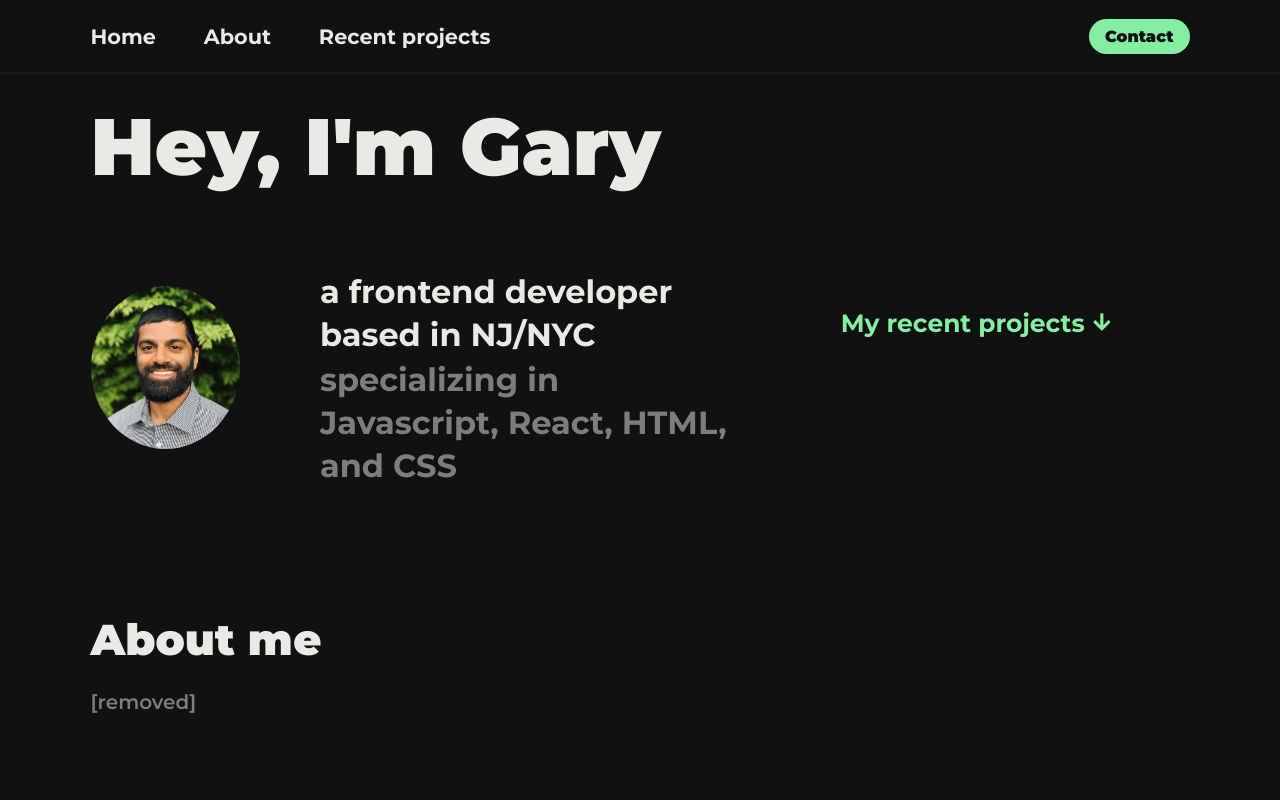
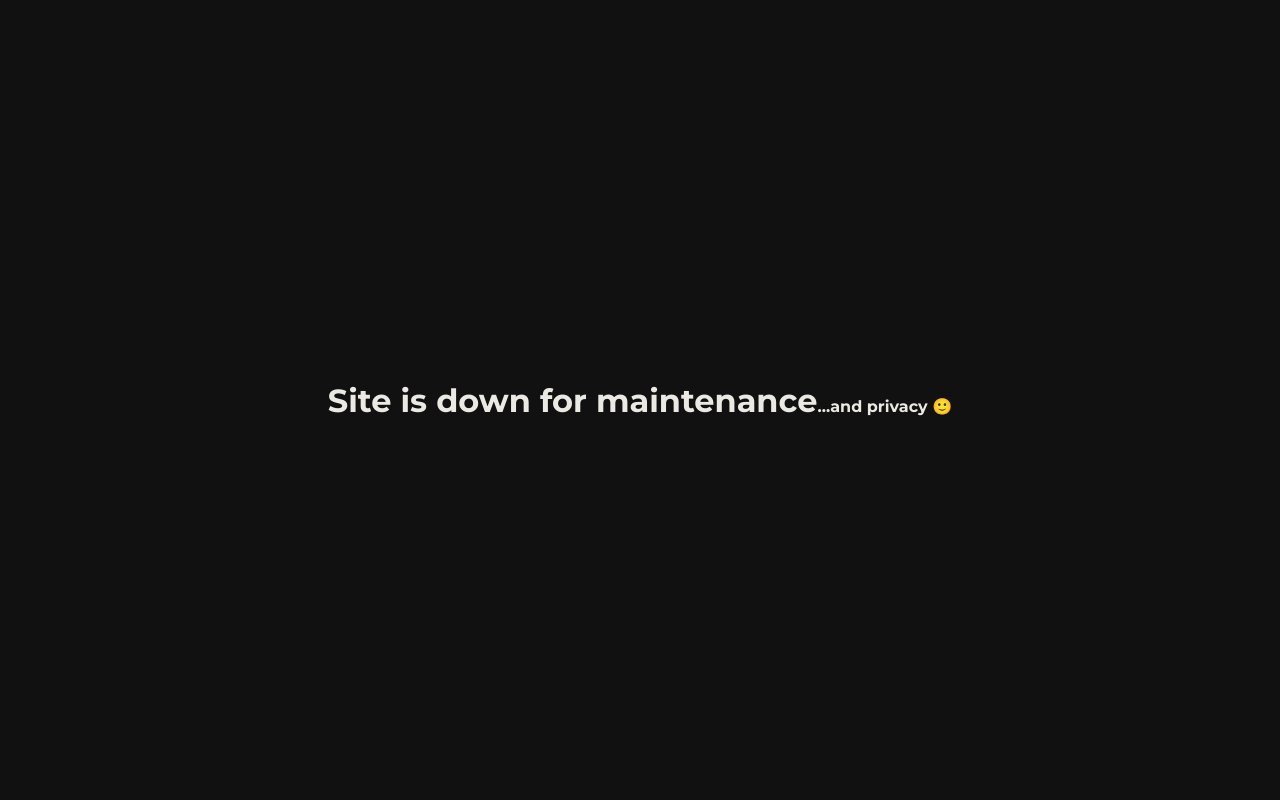
Before and after one commit to gare-Ware/garyk-portfolio, a JavaScript app: page / in a window 1280 px wide. Shown: the top 800 px of the page. Built offline with nearby package versions, Linux system fonts and the light colour scheme; the HTML template or start-up script is replaced by a standard one.

Commit message:
message for privacy

```diff
--- a/src/App.js
+++ b/src/App.js
@@ -1,8 +1,8 @@
-import Navbar from "./Components/Navbar";
-import Home from './Components/Home'
-import About from './Components/About'
-import RecentProjects from './Components/RecentProjects'
-import Contact from './Components/Contact'
+// import Navbar from "./Components/Navbar";
+// import Home from './Components/Home'
+// import About from './Components/About'
+// import RecentProjects from './Components/RecentProjects'
+// import Contact from './Components/Contact'
 
 // import ProjectDetails from "./Pages/ProjectDetails";
 // import projects from "./Components/projects";
@@ -11,13 +11,12 @@ import Contact from './Components/Contact'
 function App() {
 
   return (
-    <div className="App">
-      <Navbar />
+    <div className="App" style={{height: '100vh'}}>
+      {/* <Navbar /> */}
       <main>
-        <Home />
-        <About />
-        <RecentProjects />
-        <Contact />
+        <div>
+          <h1>Site is down for maintenance<span style={{fontSize: '1rem'}}>...and privacy 🙂</span></h1>
+        </div>
       </main>
     </div>
   );
```
